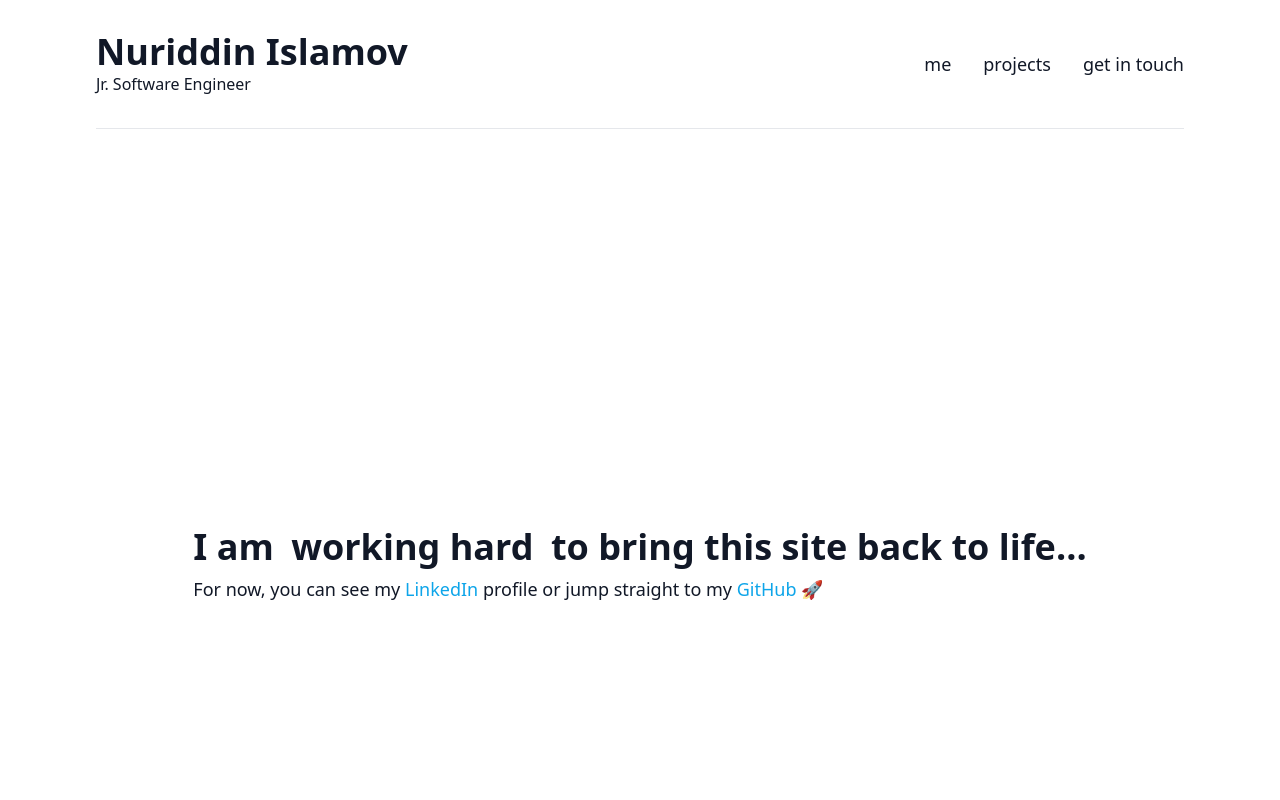
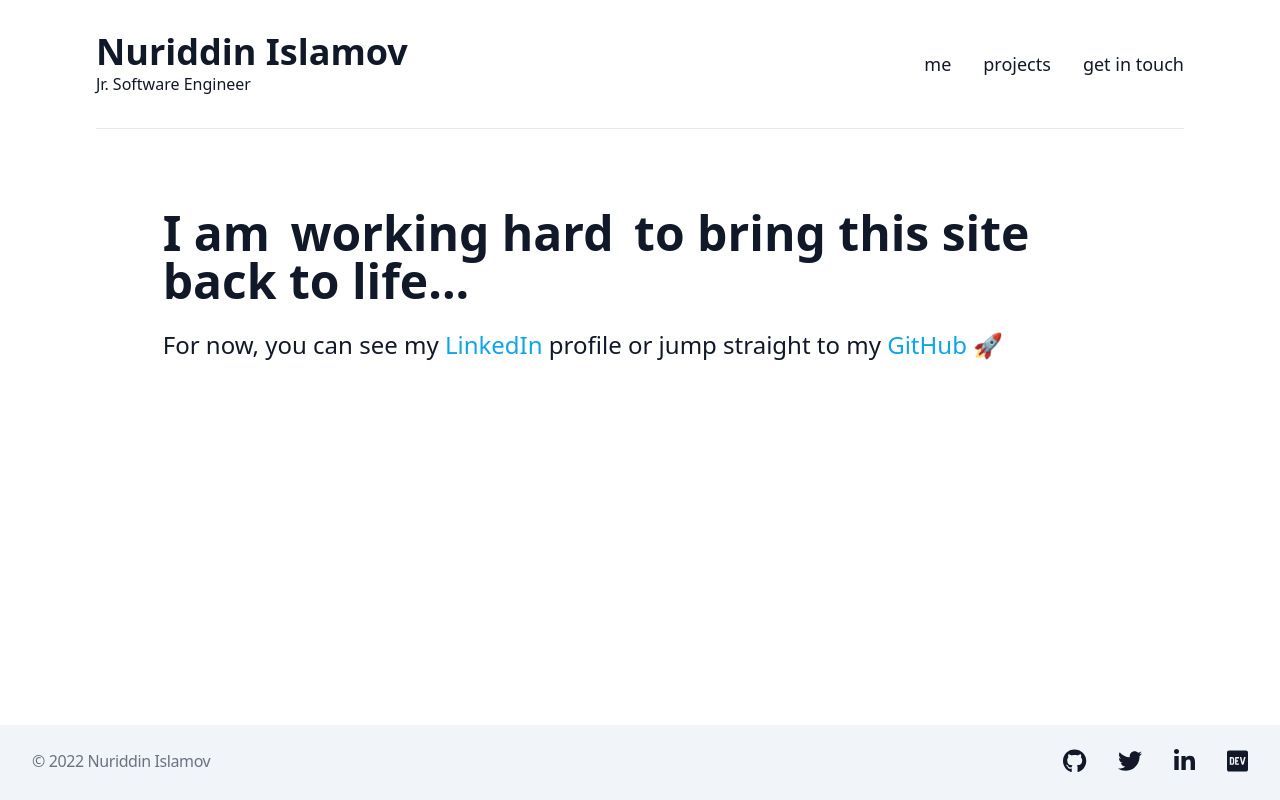
Before and after one commit to noonosh/nuriddinislamov.com-old, a React (Create React App) app: page / in a window 1280 px wide. Shown: the top 800 px of the page. Built offline with nearby package versions, Linux system fonts and the light colour scheme; what react-animations would draw is missing.

Commit message:
Refactor maintenance page

```diff
--- a/src/components/Maintenance.js
+++ b/src/components/Maintenance.js
@@ -6,17 +6,18 @@ const Bounce = styled.div`animation 2s ${keyframes`${pulse}`} infinite`;
 
 const Maintenance = () => {
 	return (
-		<>
-			<div className='flex justify-center items-center min-h-screen py-8'>
-				<div className='px-9'>
-					<h2 className='text-4xl my-2 font-bold'>
+		<div className='p-8 md:mt-4 self-center'>
+			<div className=''>
+				<h2 className='text-4xl md:text-5xl md:mb-6 mb-4 font-bold'>
 					I am{' '}
 					<Bounce className='inline-block'>
 						<span className='px-2'>working hard</span>
 					</Bounce>{' '}
 					to bring this site back to life...
 				</h2>
-					<p className='text-lg'>
+			</div>
+			<div>
+				<p className='text-lg md:text-2xl'>
 					For now, you can see my{' '}
 					<a
 						className='social_link'
@@ -36,7 +37,6 @@ const Maintenance = () => {
 				</p>
 			</div>
 		</div>
-		</>
 	);
 };
 
--- a/src/layouts/Layout.js
+++ b/src/layouts/Layout.js
@@ -9,7 +9,7 @@ function Layout({ children, id }) {
 				<NavBar />
 			</div>
 			<section
-				className='container flex-1 mx-auto h-full w-5/6 px-2 md:px-6 py-8'
+				className='container flex-1 h-full w-5/6 mx-auto px-2 md:px-6 py-8'
 				id={id}>
 				{children}
 			</section>
```
Lines whose indentation alone changed are shown as unchanged.
